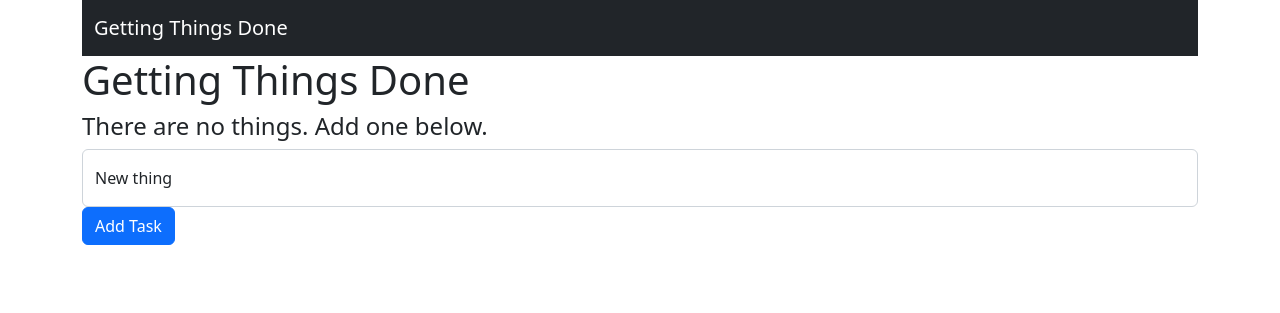
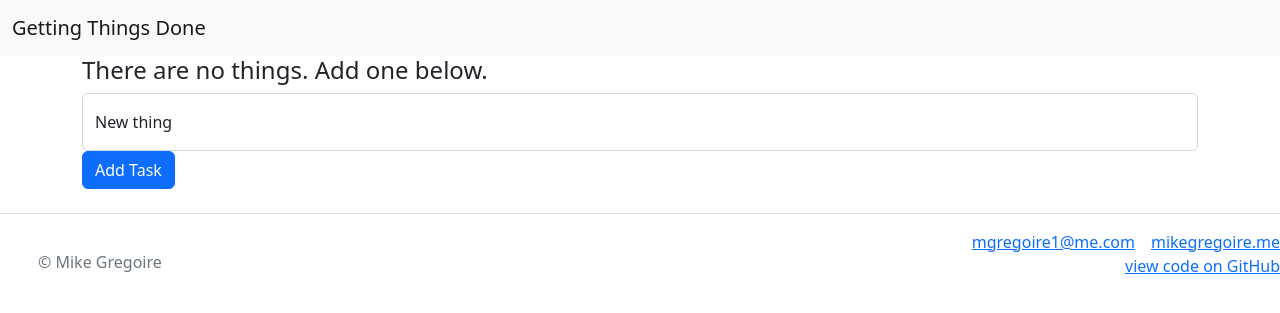
Before and after one commit to mgregoire254/Getting-Things-Done, a Flask app: page / in a window 1280 px wide. Shown: the top 313 px of the page. Run offline with Flask 2, Linux system fonts and the light colour scheme; data that the repository does not hold is empty.

Commit message:
moved navbar to base.html and changed table style

```diff
--- a/templates/base.html
+++ b/templates/base.html
@@ -8,9 +8,13 @@
     <!--<link rel="stylesheet" href="{{ url_for('static', filename='css/main.css') }}"> -->
 <link href="https://cdn.jsdelivr.net/npm/bootstrap@5.2.3/dist/css/bootstrap.min.css" rel="stylesheet" integrity="sha384-rbsA2VBKQhggwzxH7pPCaAqO46MgnOM80zW1RWuH61DGLwZJEdK2Kadq2F9CUG65" crossorigin="anonymous">
 <script src="https://cdn.jsdelivr.net/npm/bootstrap@5.2.3/dist/js/bootstrap.bundle.min.js" integrity="sha384-kenU1KFdBIe4zVF0s0G1M5b4hcpxyD9F7jL+jjXkk+Q2h455rYXK/7HAuoJl+0I4" crossorigin="anonymous"></script>
-</body>    {% block head %}{% endblock %}
+    {% block head %}{% endblock %}
 </head>
 <body>
-    {% block body %}{% endblock %}
+    <nav class="navbar navbar-light bg-light">
+        <div class="container-fluid">
+          <a class="navbar-brand" href="#">Getting Things Done</a>
+        </div>
+      </nav>{% block body %}{% endblock %}
 </body>
 </html>
--- a/templates/index.html
+++ b/templates/index.html
@@ -7,17 +7,11 @@
 
 {% block body %}
 <div class="container">
-    <nav class="navbar navbar-dark bg-dark">
-        <div class="container-fluid">
-          <a class="navbar-brand" href="#">Getting Things Done</a>
-        </div>
-      </nav>
-    <h1>Getting Things Done</h1>
     {% if things|length < 1 %}
     <h4>There are no things. Add one below.</h4>
     {% else %}
     <table class="table table-bordered table-responsive table-sm table-hover">
-        <thead class="table-dark">
+        <thead class="table-secondary">
             <tr>
                 <th scope="col">Thing</th>
                 <th scope="col">Added</th>
@@ -51,6 +45,19 @@
         <button class="btn btn-primary type="submit">Add Task</button>
     </div>
 </div>
+<footer class="d-flex flex-wrap justify-content-between align-items-center py-3 my-4 border-top">
+    <div class="col-md-4 d-flex align-items-center">
+      <a href="/" class="mb-3 me-2 mb-md-0 text-muted text-decoration-none lh-1">
+        <svg class="bi" width="30" height="24"><use xlink:href="#bootstrap"></use></svg>
+      </a>
+      <span class="mb-3 mb-md-0 text-muted">© Mike Gregoire</span>
+    </div>
 
+    <ul class="nav col-md-4 justify-content-end list-unstyled d-flex">
+      <li class="ms-3"><a href="mailto:mgregoire1@me.com">mgregoire1@me.com</a></li>
+      <li class="ms-3"><a href="https://mikegregoire.me">mikegregoire.me</a></li>
+      <li class="ms-3"><a href="https://github.com/mgregoire254/Getting-Things-Done">view code on GitHub</a></p></li>
+    </ul>
+</footer>
 
 {% endblock %}
```
